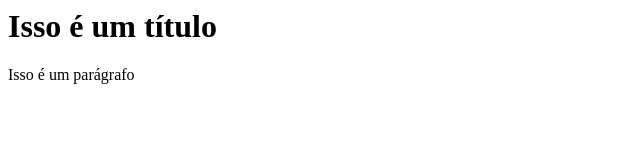
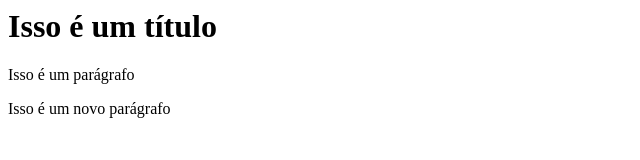
Before and after one commit to FernandaThomazinho/my_app, a plain HTML site: page index.html in a window 1280 px wide. Shown: the whole page, without its empty margins (0-640 px from the left). Drawn offline with Linux system fonts and the light colour scheme.

Commit message:
Added paragraphon index page

```diff
--- a/index.html
+++ b/index.html
@@ -7,6 +7,7 @@
 
 <h1> Isso é um título</h1>
 <p> Isso é um parágrafo </p>
+<p> Isso é um novo parágrafo </p>
 
 </body>
 </html>
```
Also changed, not shown: 1 other file.
